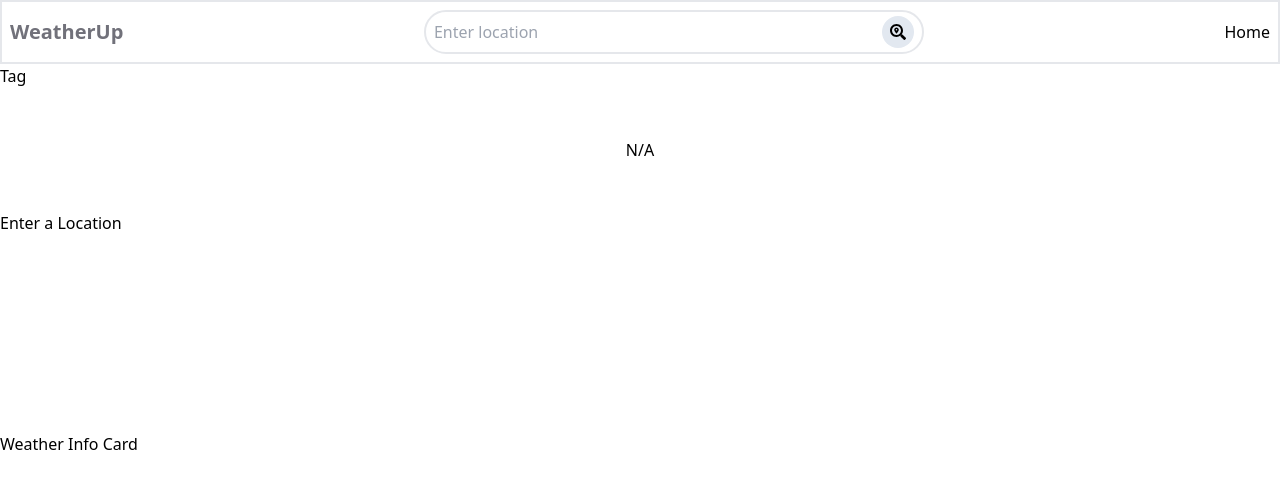
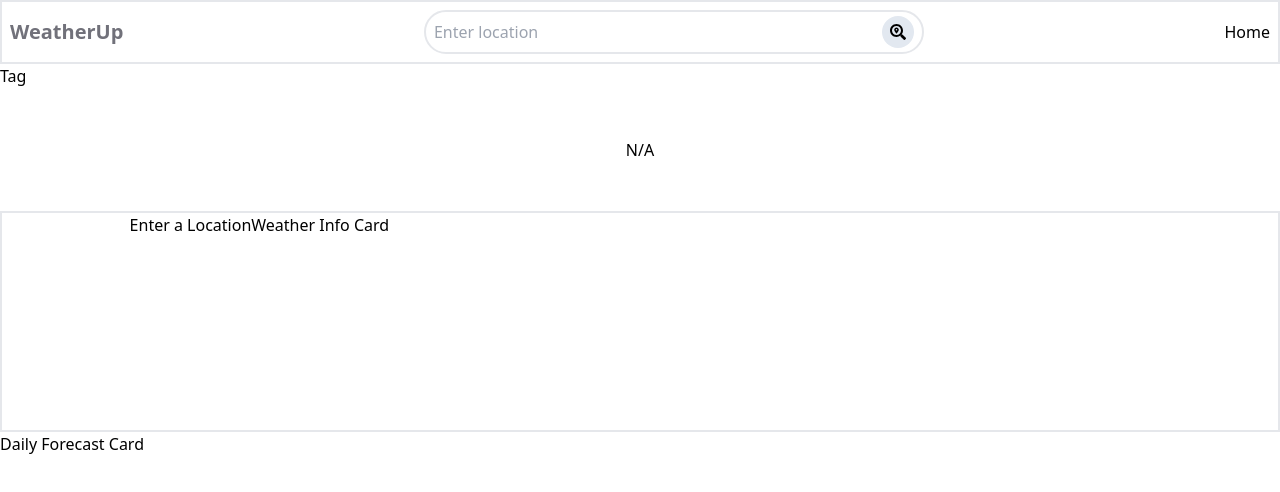
Before and after one commit to swittuth/open-weather, a Next.js app: page / in a window 1280 px wide. Shown: the top 492 px of the page. Built offline with nearby package versions, Linux system fonts and the light colour scheme.

Commit message:
updated layout for the weather card component

```diff
--- /dev/null
+++ b/components/WeatherComps/DailyForecastCard.tsx
@@ -0,0 +1,9 @@
+const DailyForecastCard = () => {
+  return (
+    <div>
+      <p>Daily Forecast Card</p>
+    </div>
+  );
+};
+
+export default DailyForecastCard;
--- a/components/WeatherComps/WeatherCard.tsx
+++ b/components/WeatherComps/WeatherCard.tsx
@@ -1,4 +1,5 @@
 import { useContext, useEffect } from 'react';
+import WeatherInfoCard from './WeatherInfoCard';
 import AppContext from '../context/state';
 import Image from 'next/image';
 import moment from 'moment';
@@ -74,7 +75,8 @@ const WeatherCard = () => {
   }, [condition_description]);
 
   return (
-    <div>
+    <div className='flex border-2 justify-center'>
+      <div className='w-4/5 flex'>
         {imageWeather ? (
           <Image
             src={`/weather_assets/${imageWeather}`}
@@ -85,6 +87,8 @@ const WeatherCard = () => {
         ) : (
           <p>Enter a Location</p>
         )}
+        <WeatherInfoCard />
+      </div>
     </div>
   );
 };
--- a/components/WeatherComps/WeatherContainer.tsx
+++ b/components/WeatherComps/WeatherContainer.tsx
@@ -1,5 +1,6 @@
 import WeatherCard from './WeatherCard';
 import WeatherInfoCard from './WeatherInfoCard';
+import DailyForecastCard from './DailyForecastCard';
 import LocationTags from './LocationTags';
 import LocationTitle from './LocationTitle';
 import styles from './WeatherContainer.module.css';
@@ -10,7 +11,7 @@ const WeatherContainer = () => {
       <LocationTags />
       <LocationTitle />
       <WeatherCard />
-      <WeatherInfoCard />
+      <DailyForecastCard />
     </div>
   );
 };
--- a/components/WeatherComps/WeatherInfoCard.tsx
+++ b/components/WeatherComps/WeatherInfoCard.tsx
@@ -2,9 +2,8 @@ import { useContext } from 'react';
 import AppContext from '../context/state';
 
 const WeatherInfoCard = () => {
-  const {
-    currWeatherData: { feels_like, temp_min, temp_max, humidity, temp },
-  } = useContext(AppContext);
+  const { currWeatherData } = useContext(AppContext);
+  console.log(currWeatherData);
 
   return (
     <div>
```
Lines whose indentation alone changed are shown as unchanged.
